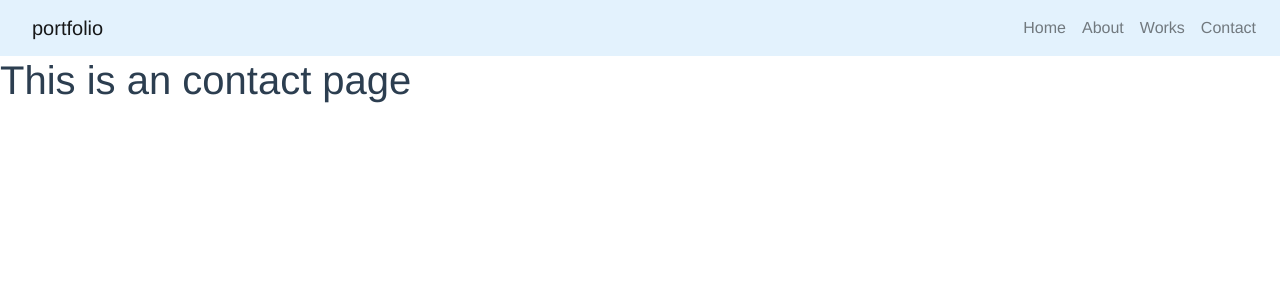
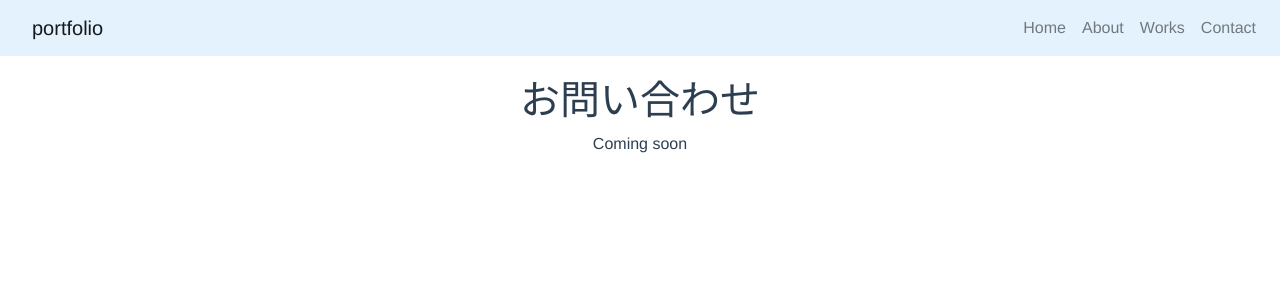
Before and after one commit to hiramatch/portfolio, a Vue app: page /contact in a window 1280 px wide. Shown: the top 300 px of the page. Built offline with nearby package versions, Linux system fonts and the light colour scheme.

Commit message:
Mod Contct page.

```diff
--- a/src/components/Contact.vue
+++ b/src/components/Contact.vue
@@ -1,5 +1,12 @@
 <template>
-  <div class="contact">
-    <h1>This is an contact page</h1>
+  <div class="title">
+    <h1>お問い合わせ</h1>
+    <div class="container">
+      <div class="row">
+        <div class="col-sm-6 offset-sm-3">
+           Coming soon
+        </div>
+      </div>
+    </div>
   </div>
 </template>
```
